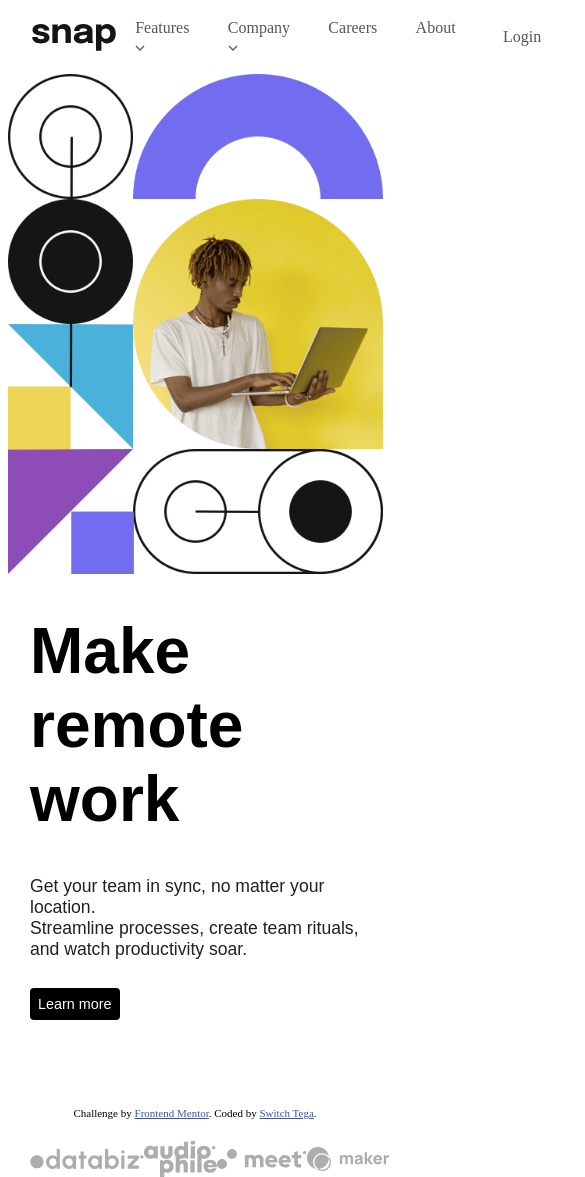
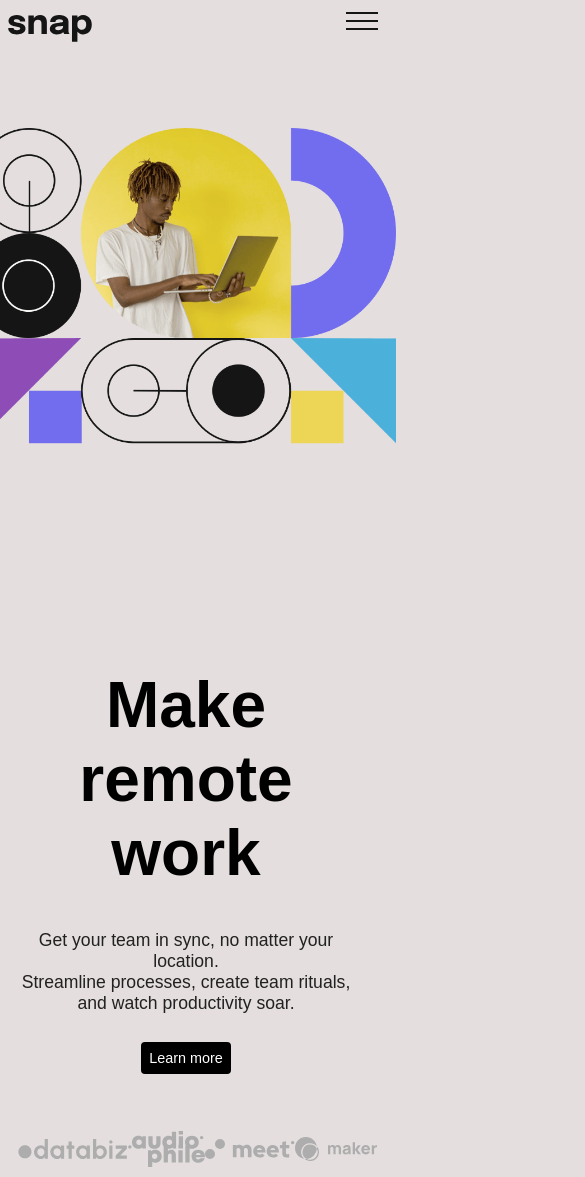
Before and after one commit to Switch19/intro-section-with-dropdown-navigation-main, a plain HTML site: page index.html in a window 390 px wide. Shown: the top 1177 px of the page, 585 px wide, since content can reach past the window. Drawn offline with Linux system fonts and the light colour scheme.

Commit message:
using media queries to combine both desktop and mobile layout design

```diff
--- a/index.html
+++ b/index.html
@@ -17,6 +17,8 @@
   </style>
 </head>
  <body>
+  <!-- desktop layout -->
+  <div class="container-desktop">
     <div class="main-head">
       <div class="header">
         <img src="./images/logo.svg" alt="snap-logo">
@@ -77,7 +79,70 @@
 
     <div class="attribution">
       Challenge by <a href="https://www.frontendmentor.io?ref=challenge" target="_blank">Frontend Mentor</a>.
-      Coded by <a href="#">Switch Tega</a>.
+      Coded by <a href="#">SwitchTega</a>.
     </div>
+
+  </div>
+    <!-- mobile layout -->
+    <div class="container-mobile">
+      <div class="wrap">
+        <img src="./images/logo.svg" alt="" class="logo">
+        <div class="menu-collapse">
+            <button class="nav-btn"><img src="./images/icon-menu.svg" alt="" class="hamburger"></button>
+    <ul class="side-bar">
+            <li class="features"><a href="#">Features <img src="./images/icon-arrow-up.svg" alt="" class="imgs"></a>
+                    <ul class="menus">
+                      <li>
+                        <a href="#"><img src="./images/icon-todo.svg" alt=""> Todo List</a>
+                      </li>
+                      <li><a href="#"><img src="./images/icon-calendar.svg" alt=""> Calendar</a>
+                      </li>
+                      <li><a href="#"><img src="./images/icon-reminders.svg" alt=""> Reminders</a>
+                      </li>
+                      <li><a href="#"><img src="./images/icon-planning.svg" alt=""> Planning</a>
+                      </li>
+                    </ul>
+              </li>
+
+            <li class="features"><a href="#">Company <img src="./images/icon-arrow-up.svg" alt="" class="imgs"></a>
+              <ul class="menus">
+                <li>
+                  <a href="#">History</a>
+                </li>
+                <li><a href="#">Our Team</a>
+                </li>
+                <li><a href="#">Blog</a>
+                </li>
+              </ul>
+            </li>
+                <a href=""><li>Careers</li></a>
+            <a href=""><li>About</li></a>
+            <span>
+                <li class="login">Login</li>
+                <li class="register">Register</li>
+            </span>
+    </ul>
+        </div>
+    </div>
+    <section class="main-body">
+        <div class="remote">
+          <h1>Make <br> remote work</h1>
+          <p> Get your team in sync, no matter your location. <br> Streamline processes,
+            create team rituals, and watch productivity soar.</p>
+            <a href="#" class="learn">Learn more</a>
+            <div class="client">
+              <img src="./images/client-databiz.svg" alt="">
+              <img src="./images/client-audiophile.svg" alt="">
+              <img src="./images/client-meet.svg" alt="">
+              <img src="./images/client-maker.svg" alt="">
+            </div>
+
+        </div>
+        <div class="main-img">
+          <img src="./images/image-hero-mobile.png" alt="hero desktop image" class="img">
+        </div>
+     </section>
+    </div>
+
  </body>
 </html>
--- a/main.css
+++ b/main.css
@@ -132,8 +132,152 @@ p{
    object-fit: contain;
  }
 
+ @media screen and (min-width:800px) {
+   .container-mobile{
+    display: none;
+   }
+}
+ /* media queries for mobile layout*/
+ @media screen and (max-width:800px) {
+  .container-desktop{
+    display: none;
+  }
+  *{
+    margin: 0;
+    padding: 0;
+}
+body{
+    background-color: rgb(228, 222, 222);
+}
+.wrap{
+    display: grid;
+    grid-template-columns: 35% 1fr;
+    gap: 50px;
+}
+.logo{
+    margin: 15px 8px;
+}
+.menu-collapse{
+    background-color: transparent;
+    width: 100%;
+    height: 100vh;
+    display: flex;
+    flex-direction: column;
+}
+button{
+    border: none;
+    background: none;
+    text-align: end;
+    margin: 12px;
+    cursor: pointer;
+}
+.side-bar{
+    background-color: rgb(255, 255, 255);
+    height: 0;
+    overflow: hidden;
+    opacity: 0.9;
+    width: 100%;
+    transition: .4s ease-in-out;
+}
+.side-bar.hide{
+    height: 100%;
+}
+ li{
+    list-style: none;
+    margin-top: 0.4em 0.5em;
+    padding: 0.7em 0.6em;
+    color: rgb(0, 0, 0);
+    font-size: 1rem;
+}
+ a{
+    text-decoration: none;
+    color: #000;
+}
+span{
+ margin-top: 3em;
+ text-align: center;
+ font-size: 1em;
+}
+.register{
+    border: 1px solid #555;
+    width: 70%;
+    border-radius: 5px;
+    margin:0.5em auto;
+}
+/* dropdown */
+.imgs.rotate{
+  transform: rotate(-180deg);
+}
 
+.show-link{
+    display: none;
+}
+.menus{
+    width: 80%;
+    margin: auto;
+}
+.menus li:hover{
+    background-color: rgb(200, 200, 243);
 
- /* media queries */
- @media screen and (max-width:800px) {
+}
+
+.main-body{
+    display: flex;
+    flex-wrap: wrap-reverse;
+    justify-content: center;
+    top: 8em;
+    left: -1.5em;
+    position: absolute;
+    z-index: -1;
+  }
+  .remote{
+    font-family: Arial, Helvetica, sans-serif;
+    width: 80%;
+    /* border: 1px solid; */
+    margin: 0 30px;
+    text-align: center;
+
+  }
+  h1{
+    font-size: 4em;
+    font-weight: bolder;
+    margin: 40px 0;
+    text-align: center;
+
+  }
+  p{
+    font-size: 1.1em;
+    color: rgb(34, 33, 33);
+    padding-bottom: 35px;
+  }
+  .learn{
+    font-size: 0.9em;
+    font-family: 'Arial Narrow Bold', sans-serif;
+    text-decoration: none;
+    background-color: black;
+    padding: 8px;
+    color: #fff;
+    border-radius: 4px;
+  }
+  .client{
+    display: flex;
+    justify-content: space-around;
+    align-items:center;
+    margin: 4em 0;
+    /* border: 1px solid; */
+  }
+  .client .img{
+    object-fit: contain;
+  }
+   .main-img{
+     width: 100%;
+     text-align: center;
+     /* border: 1px solid; */
+   }
+   .img{
+     max-width: 100%;
+     /* max-height: 100%; */
+     object-fit: contain;
+   }
+
  }
--- a/main.js
+++ b/main.js
@@ -23,3 +23,31 @@ dropDown.forEach(function(drop){
     })
     // console.log(imgs);
 })
+
+// mobile layout
+
+const mobileDropDown = document.querySelectorAll('.features');
+ mobileDropDown.forEach(function(drop){
+    const btn = drop.querySelector('.menus');
+    const imgs = drop.querySelector('.imgs')
+
+    drop.addEventListener('click', function(){
+        mobileDropDown.forEach(function(item){
+            if (item !== drop) {
+                item.classList.remove("show-link")
+                item.classList.remove("rotate")
+            }
+        })
+        imgs.classList.toggle("rotate");
+
+        btn.classList.toggle("show-link");
+    })
+})
+// navbar-toggle
+const navToggle = document.querySelector('.nav-btn');
+const links = document.querySelector('.side-bar');
+console.log(navToggle)
+
+navToggle.addEventListener('click', function () {
+    links.classList.toggle('hide')
+});
```
Also changed, not shown: main.html (+2 -0 lines), style.js (+5 -5 lines).
